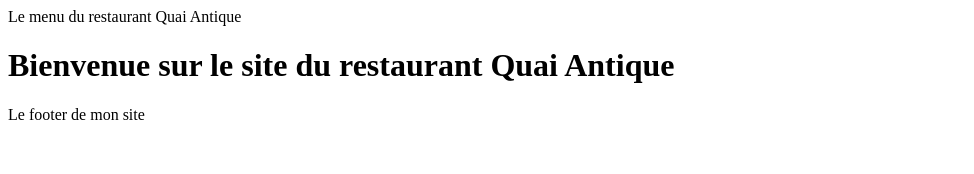
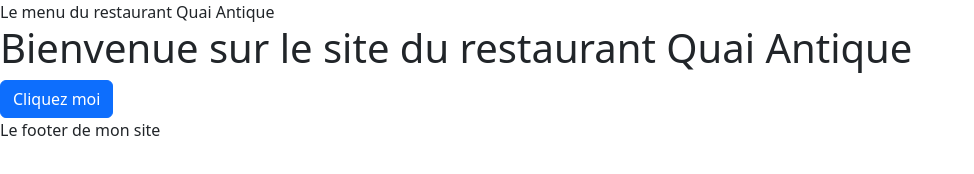
Before and after one commit to Sergio-bzh/QuaiAntiqueRestaurantFront, a website with bundled scripts: page index.html in a window 1280 px wide. Shown: the whole page, without its empty margins (0-974 px from the left). Built offline with nearby package versions, Linux system fonts and the light colour scheme; files whose address does not match are found by name.

Commit message:
Install Bootstrap

```diff
--- a/index.html
+++ b/index.html
@@ -3,6 +3,9 @@
 <head>
     <meta charset="UTF-8">
     <meta name="viewport" content="width=device-width, initial-scale=1.0">
+    <link rel="stylesheet" href="node_modules/bootstrap/dist/css/bootstrap.min.css">
+    <link rel="stylesheet" href="node_modules/bootstrap-icons/font/bootstrap-icons.css">
+    <script src="node_modules/bootstrap/dist/js/bootstrap.bundle.min.js"></script>
     <title>Document</title>
 </head>
 <body>
--- /dev/null
+++ b/package.json
@@ -0,0 +1,6 @@
+{
+  "dependencies": {
+    "bootstrap": "^5.3.3",
+    "bootstrap-icons": "^1.11.3"
+  }
+}
--- a/pages/home.html
+++ b/pages/home.html
@@ -1 +1,3 @@
 <h1>Bienvenue sur le site du restaurant Quai Antique</h1>
+
+<button class="btn btn-primary">Cliquez moi</button>
```
Also changed, not shown: 1 other file.
